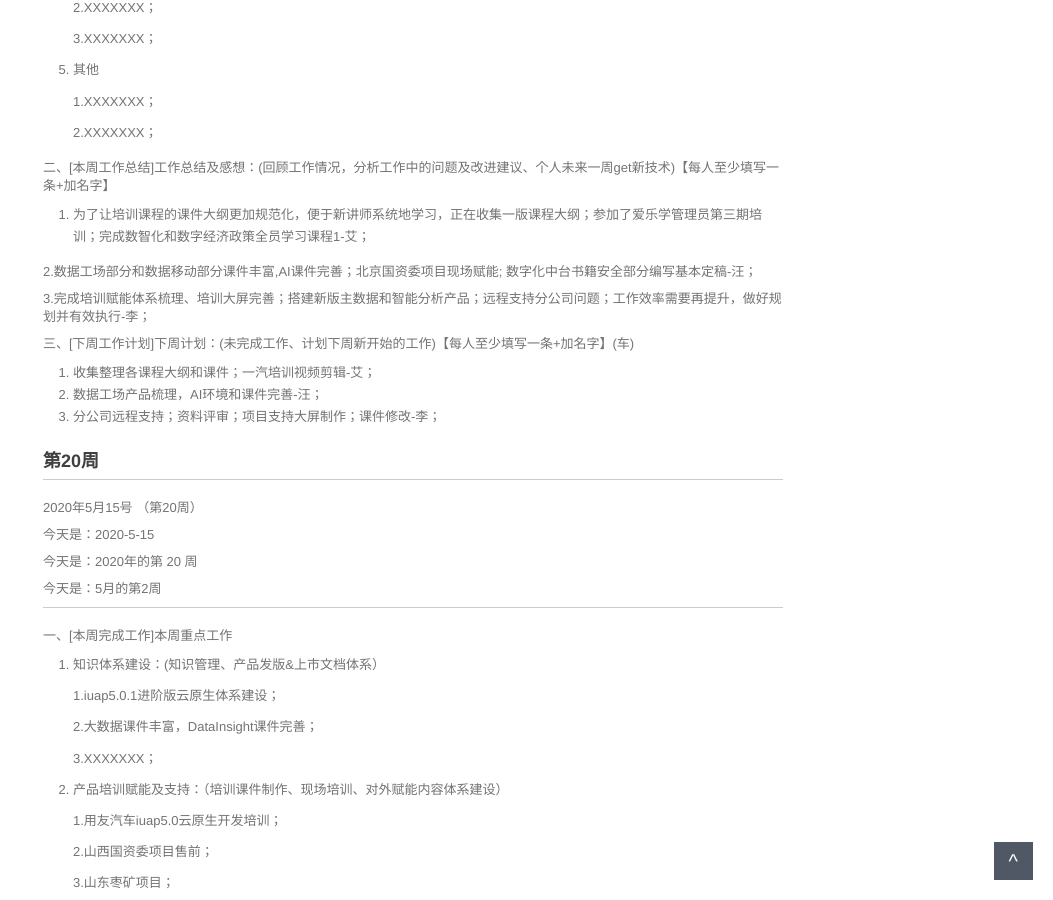
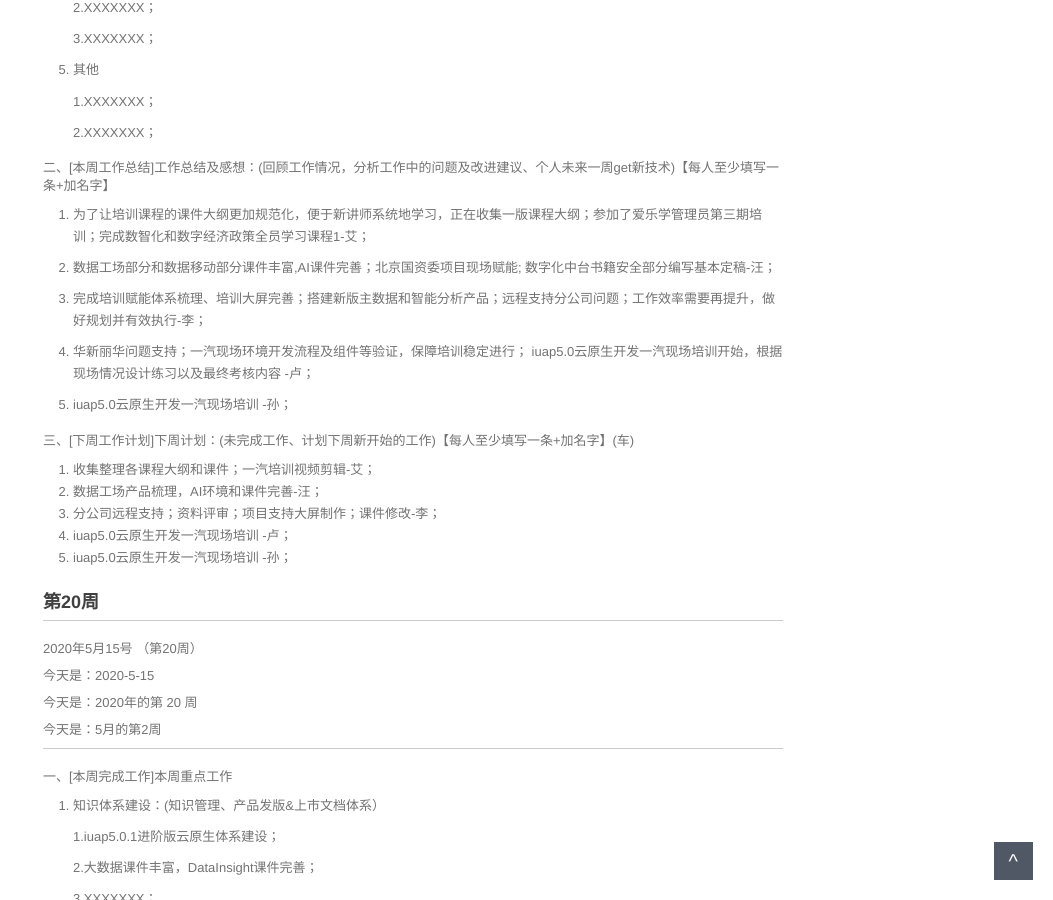
Before and after one commit to walllFlower/blog, a Jekyll site: the page built from 2020-02-28-day_report.md, in a window 1280 px wide and 900 px high, scrolled down 934 px. Shown: the whole window, without its empty margins (227-1280 px from the left). Built offline with Jekyll 4.4.1, drawn with Linux system fonts in a browser that asks for light colours; comment, search, counter and statistics services are not loaded.

Commit message:
Update 2020-02-28-day_report.md

```diff
--- a/2020-02-28-day_report.md
+++ b/2020-02-28-day_report.md
@@ -66,16 +66,21 @@ categories: 技术运营工作周报
 
 1. 为了让培训课程的课件大纲更加规范化，便于新讲师系统地学习，正在收集一版课程大纲；参加了爱乐学管理员第三期培训；完成数智化和数字经济政策全员学习课程1-艾；
 
-2.数据工场部分和数据移动部分课件丰富,AI课件完善；北京国资委项目现场赋能; 数字化中台书籍安全部分编写基本定稿-汪；
-
-3.完成培训赋能体系梳理、培训大屏完善；搭建新版主数据和智能分析产品；远程支持分公司问题；工作效率需要再提升，做好规划并有效执行-李；
+2. 数据工场部分和数据移动部分课件丰富,AI课件完善；北京国资委项目现场赋能; 数字化中台书籍安全部分编写基本定稿-汪；
+
+3. 完成培训赋能体系梳理、培训大屏完善；搭建新版主数据和智能分析产品；远程支持分公司问题；工作效率需要再提升，做好规划并有效执行-李；
+
+4. 华新丽华问题支持；一汽现场环境开发流程及组件等验证，保障培训稳定进行； iuap5.0云原生开发一汽现场培训开始，根据现场情况设计练习以及最终考核内容 -卢；
+
+5. iuap5.0云原生开发一汽现场培训 -孙；
 
 三、[下周工作计划]下周计划：(未完成工作、计划下周新开始的工作)【每人至少填写一条+加名字】(车)
 
 1. 收集整理各课程大纲和课件；一汽培训视频剪辑-艾；
 2. 数据工场产品梳理，AI环境和课件完善-汪；
 3. 分公司远程支持；资料评审；项目支持大屏制作；课件修改-李；
-
+4. iuap5.0云原生开发一汽现场培训 -卢；
+5. iuap5.0云原生开发一汽现场培训 -孙；
 
 
 
```
